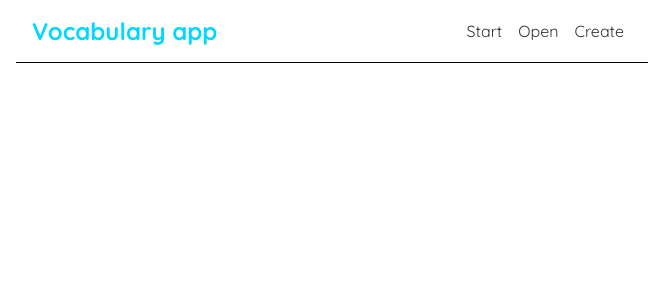
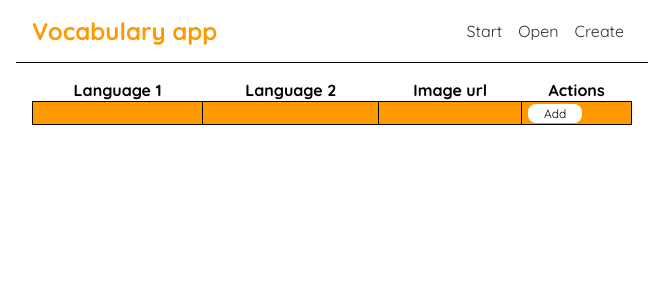
Before and after one commit to TobCraft3521/voc-app, a React (Create React App) app: page /edit in a window 1280 px wide. Shown: the top 300 px of the page, without its empty margins (308-971 px from the left). Built offline with nearby package versions, Linux system fonts and the light colour scheme.

Commit message:
(in progress) working on edit section

```diff
--- a/src/App.js
+++ b/src/App.js
@@ -3,10 +3,11 @@ import { BrowserRouter, Route, Routes } from 'react-router-dom';
 import { Navbar } from './Navbar';
 import { useState } from 'react';
 import View from './View';
+import Edit from './Edit';
 
 function App() {
   //set = vocabulary data set
-  const [set, setSet] = useState({})
+  const [set, setSet] = useState({ a: [], b: [] })
   const handleData = (data) => {
     setSet(data)
   }
@@ -19,7 +20,8 @@ function App() {
           <Routes>
             <Route path="/" element={<Start />} />
             <Route path="/open" element={<Start />} />
-            <Route path='/view' element={<View />} />
+            <Route path='/view' element={<View set={set} />} />
+            <Route path='/edit' element={<Edit onChange={handleData} set={set.a} />} />
           </Routes>
         </div>
       </div>
--- /dev/null
+++ b/src/Edit.js
@@ -0,0 +1,46 @@
+const Edit = ({ onChange, set }) => {
+
+    const handleAdd = () => {
+
+    }
+
+    const handleChange = (id) => {
+
+    }
+
+    return (
+        <div>
+            <table onChange={handleChange} spellCheck="false">
+                <thead>
+                    <tr>
+                        <th>Language 1</th>
+                        <th>Language 2</th>
+                        <th>Image url</th>
+                        <th>Actions</th>
+                    </tr>
+                    <tr style={{ background: "#ff9900" }}>
+                        <td contentEditable> </td>
+                        <td contentEditable> </td>
+                        <td contentEditable> </td>
+                        <td> <div className="tablebutton" style={{ background: "#fff", color: "black" }} onClick={handleAdd} contentEditable="false">Add</div> </td>
+                    </tr>
+                </thead>
+                <tfoot>
+                    {
+                        //render set
+                        set.map((ent, index) => {
+                            return (
+                                <tr>
+                                    <td>a</td>
+                                </tr>
+                            )
+                        })
+                    }
+                </tfoot>
+            </table>
+
+        </div>
+    );
+}
+
+export default Edit;
--- a/src/Navbar.js
+++ b/src/Navbar.js
@@ -1,6 +1,6 @@
 import React from "react";
 import { Link } from "react-router-dom";
-export function Navbar({ }) {
+export function Navbar() {
     return (
         <nav>
             <h1>Vocabulary app</h1>
--- a/src/Start.js
+++ b/src/Start.js
@@ -1,17 +1,20 @@
 import React from "react";
 import { Link } from "react-router-dom";
 export function Start({ handleData }) {
+    const handleOpenFile = () => {
+
+    }
     return (
         <div>
             <h1>Start</h1>
             <div className="button">
-               <Link to="/viewpresets">Load preset</Link>
+                <Link to="/viewpresets">Load preset</Link>
             </div>
-            <div className="button">
+            <div className="button" onClick={handleOpenFile}>
                 Open from file
             </div>
             <div className="button">
-                Create new set
+                <Link to="/view">Create new set</Link>
             </div>
         </div>
     )
--- a/src/View.js
+++ b/src/View.js
@@ -1,7 +1,13 @@
+import { Link } from "react-router-dom";
+
 const View = ({ set }) => {
+
     return (
         <div className="set">
-
+            <div className="stats">
+                There are {set.a.length} entries (vocabulary pairs) in this set
+                <Link to="/edit" > <div className="button">Edit</div></Link>
+            </div>
         </div>
     );
 }
--- a/src/index.css
+++ b/src/index.css
@@ -21,13 +21,28 @@ body {
 }
 
 .button {
-  background-color: #00d9ff;
-  padding: 16px;
-  font-size: 32px;
+  background-color: #ff9900;
+  padding: 12px;
+  font-size: 16px;
   margin: 16px;
   border-radius: 16px;
   cursor: pointer;
   color: white;
+  max-width: 90vw;
+  width: 200px;
+  text-align: center;
+}
+
+.tablebutton {
+  background-color: #ff9900;
+  padding: 2px;
+  font-size: 12px;
+  border-radius: 8px;
+  cursor: pointer;
+  color: white;
+  width: 50px;
+  text-align: center;
+  transform: translateX(5px);
 }
 
 .button a {
@@ -49,7 +64,7 @@ nav {
 }
 
 nav h1 {
-  color: #00d9ff;
+  color: #ff9900;
 }
 
 a {
@@ -57,3 +72,20 @@ a {
   padding: 8px;
   color: var(--mid);
 }
+
+table {
+  width: 95vw;
+  max-width: 600px;
+  border-collapse: collapse;
+}
+
+tr:nth-child(even) {
+  background-color: #e6e6e6;
+}
+
+[contenteditable] {
+  outline: 0px solid transparent;
+}
+td {
+  border: 1px solid;
+}
```
